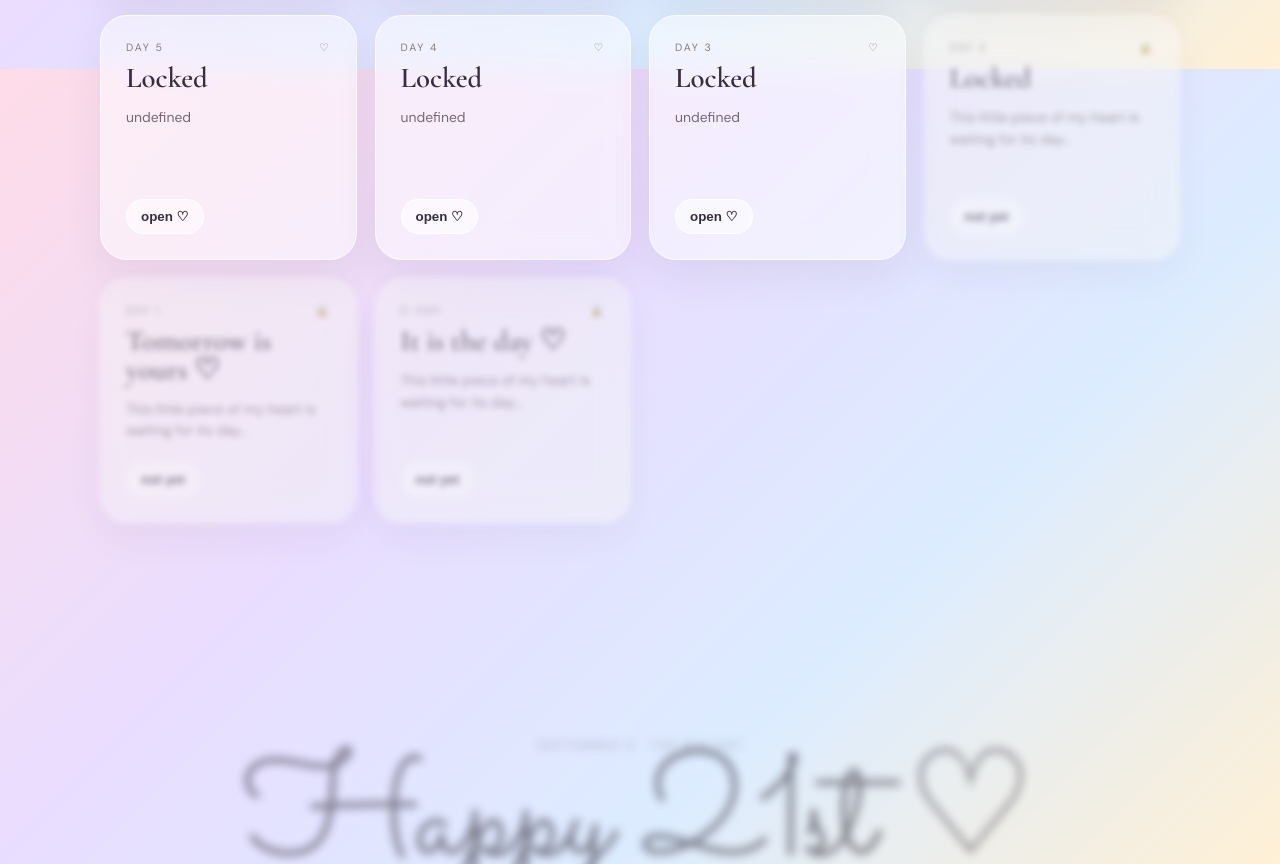
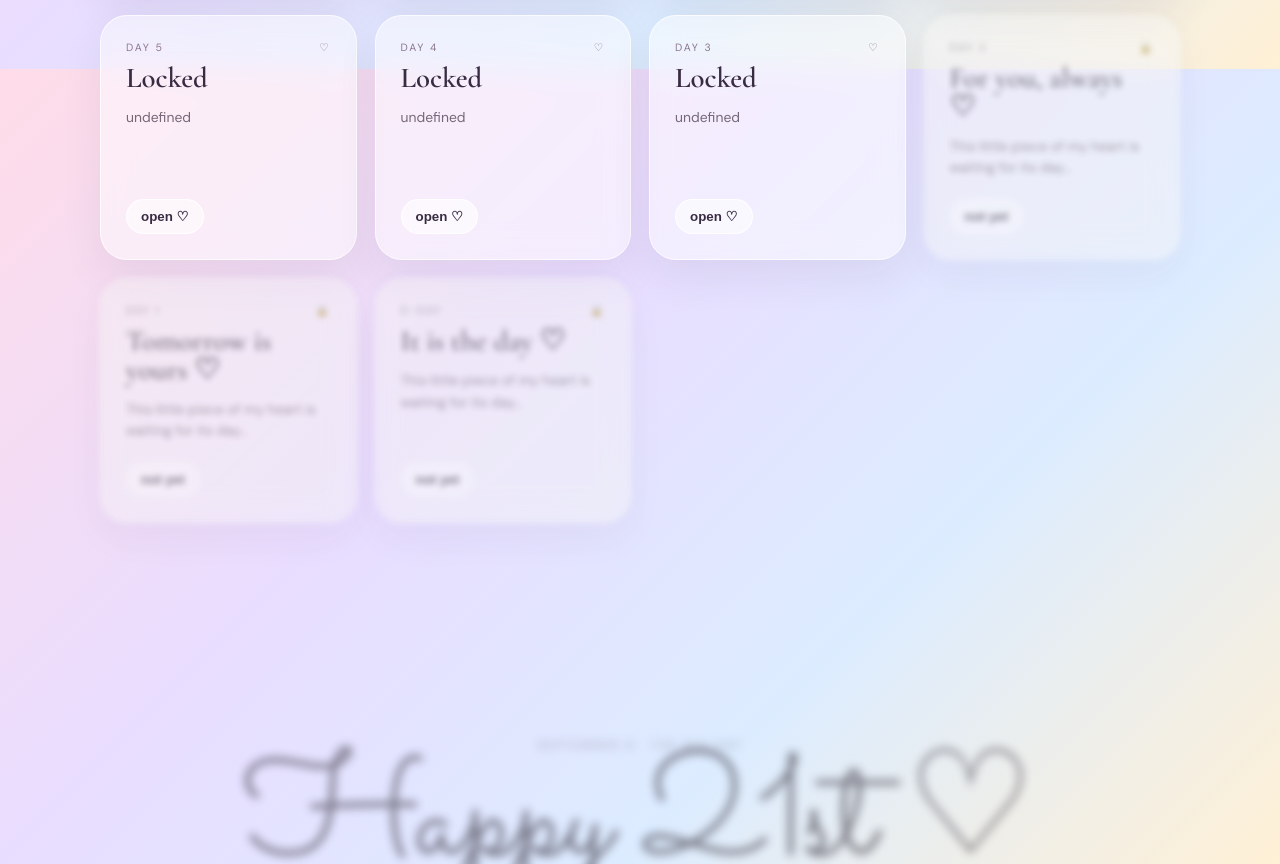
Before and after one commit to anupriiisss/something_special_for_someone_special, a plain HTML site: page index.html in a window 1280 px wide. Shown: the part 2331-3195 px from the top of the page. Drawn offline with nearby package versions, Linux system fonts and the light colour scheme.

Commit message:
index.html

```diff
--- a/index.html
+++ b/index.html
@@ -368,8 +368,10 @@ const WISHES = [
 
   {
     day: 2,
-    title: "Locked",
-
+    title: "For you, always ♡",
+    message: "I hope 21 brings you closer to everything you've secretly wished for.",
+    type: "image",
+    image: "media/media_day02.png"
   },
 
   {
```
